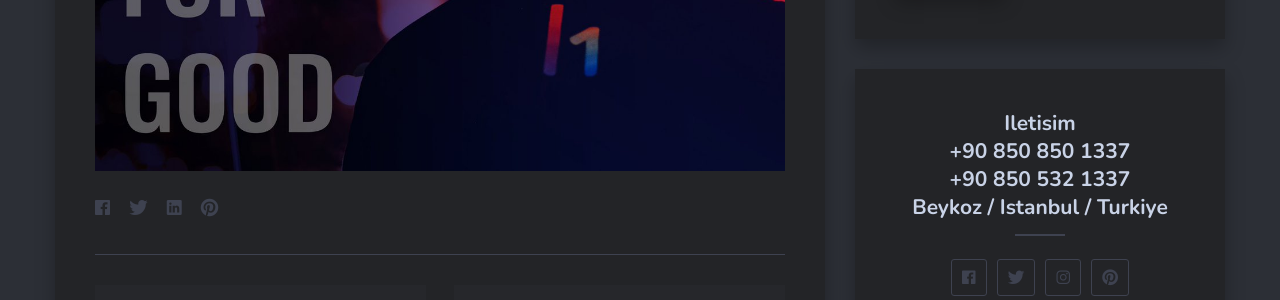
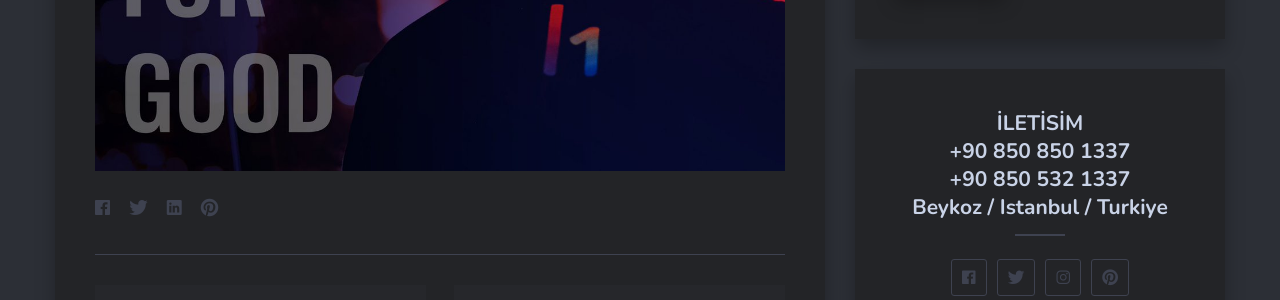
Before and after one commit to 1337software/1337software.github.io, a Jekyll site: the page built from _posts/2020-12-25-hackerone.markdown, in a window 1280 px wide. Shown: the part 1376-1676 px from the top of the page. Built offline with Jekyll 4.4.1, drawn with Linux system fonts in a browser that asks for light colours; nearby versions of some CDN libraries.

Commit message:
Update sidebar.html

```diff
--- a/_includes/sidebar.html
+++ b/_includes/sidebar.html
@@ -24,7 +24,7 @@
   {% endif %}
 
   <div class="widget widget-social">
-    <h3 class="widget-title">Iletisim <br>+90 850 850 1337 <br>+90 850 532 1337</br>Beykoz / Istanbul / Turkiye</h3>
+    <h3 class="widget-title">İLETİSİM <br>+90 850 850 1337 <br>+90 850 532 1337</br>Beykoz / Istanbul / Turkiye</h3>
     <ul class="social-profiles list-reset">
       {% if site.facebook %}
       <li class="social-profiles-item">
```
